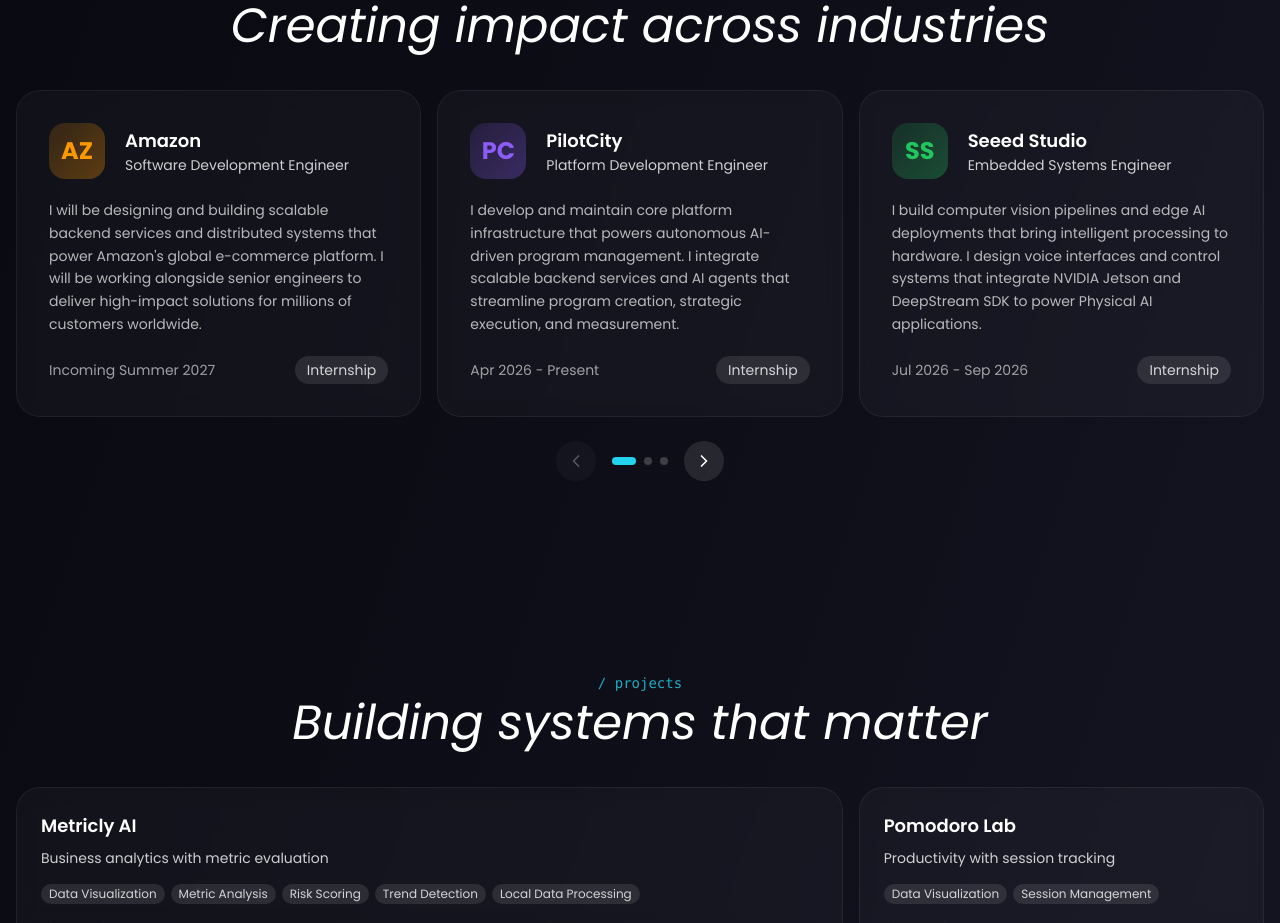
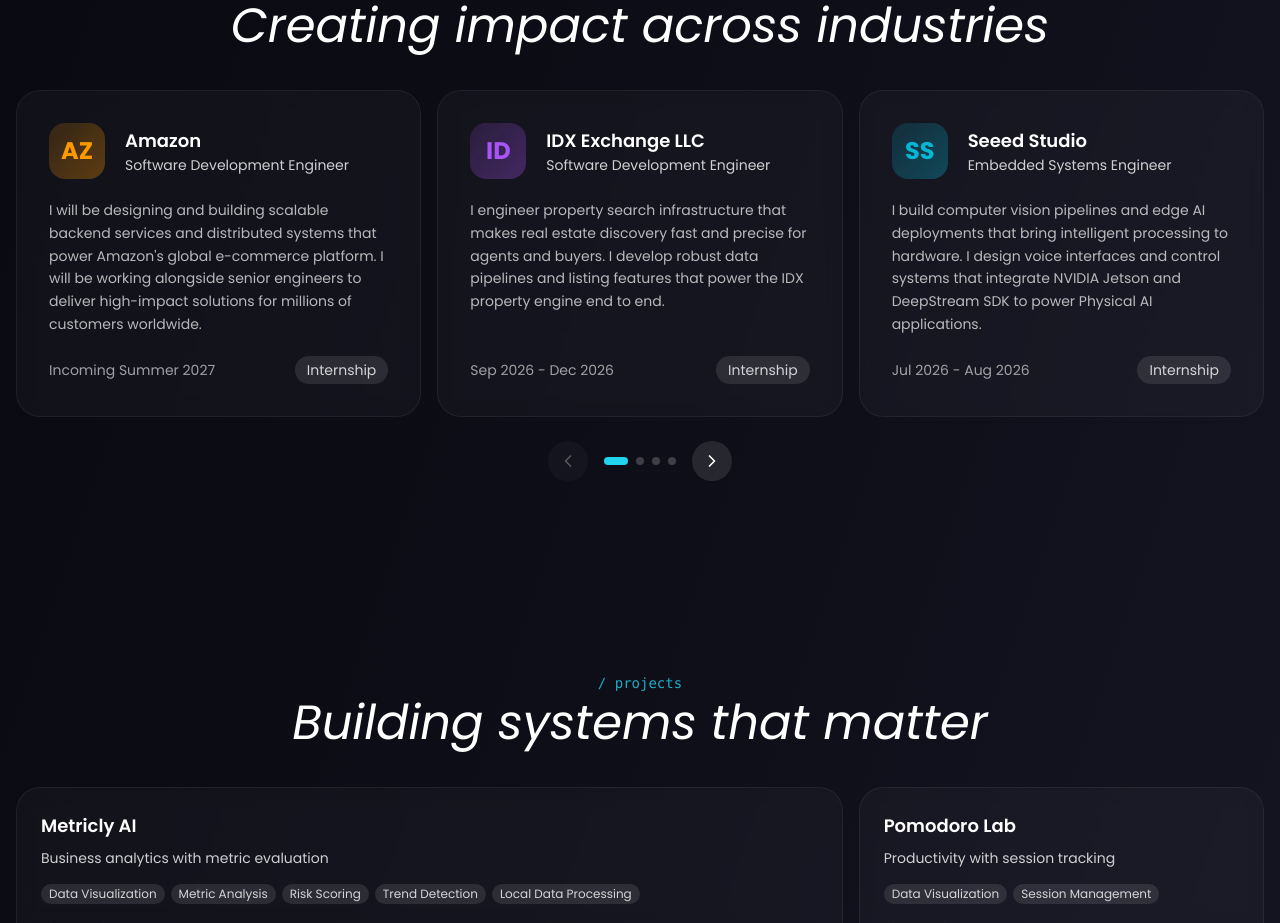
Before and after one commit to codexfang/portfolio, a React (Vite) app: page / in a window 1280 px wide. Shown: the part 920-1843 px from the top of the page. Built offline with nearby package versions, Linux system fonts and the light colour scheme; the HTML template or start-up script is replaced by a standard one.

Commit message:
Update experience entries with refined descriptions

```diff
--- a/src/components/ExperienceCarousel.tsx
+++ b/src/components/ExperienceCarousel.tsx
@@ -8,20 +8,24 @@ const experiences = [
     desc: 'I will be designing and building scalable backend services and distributed systems that power Amazon\'s global e-commerce platform. I will be working alongside senior engineers to deliver high-impact solutions for millions of customers worldwide.',
   },
   {
-    logo: 'PC', company: 'PilotCity', role: 'Platform Development Engineer', date: 'Apr 2026 - Present', type: 'Internship', color: '#8b5cf6',
-    desc: 'I develop and maintain core platform infrastructure that powers autonomous AI-driven program management. I integrate scalable backend services and AI agents that streamline program creation, strategic execution, and measurement.',
+    logo: 'ID', company: 'IDX Exchange LLC', role: 'Software Development Engineer', date: 'Sep 2026 - Dec 2026', type: 'Internship', color: '#a855f7',
+    desc: 'I engineer property search infrastructure that makes real estate discovery fast and precise for agents and buyers. I develop robust data pipelines and listing features that power the IDX property engine end to end.',
   },
   {
-    logo: 'SS', company: 'Seeed Studio', role: 'Embedded Systems Engineer', date: 'Jul 2026 - Sep 2026', type: 'Internship', color: '#22c55e',
+    logo: 'SS', company: 'Seeed Studio', role: 'Embedded Systems Engineer', date: 'Jul 2026 - Aug 2026', type: 'Internship', color: '#06b6d4',
     desc: 'I build computer vision pipelines and edge AI deployments that bring intelligent processing to hardware. I design voice interfaces and control systems that integrate NVIDIA Jetson and DeepStream SDK to power Physical AI applications.',
   },
   {
-    logo: 'LE', company: 'Lavner Education', role: 'AI/ML Instructor', date: 'June 2026 - Jul 2026', type: 'Full-time', color: '#10b981',
-    desc: 'I teach artificial intelligence and machine learning concepts to students of all levels. I develop curriculum that connects theoretical foundations with practical programming applications to inspire the next generation of technologists.',
+    logo: 'LE', company: 'Lavner Education', role: 'AI/ML Instructor', date: 'Jun 2026 - Jul 2026', type: 'Full-time', color: '#10b981',
+    desc: 'I teach AI/ML concepts and create robotics education programs that make intelligent systems accessible to young engineers every summer. I mentor students through hands-on robotics and AI projects that inspire real, lasting technical curiosity.',
+  },
+  {
+    logo: 'PC', company: 'PilotCity', role: 'Platform Development Engineer', date: 'Apr 2026', type: 'Internship', color: '#f43f5e',
+    desc: 'I architect internal operations tooling and digital infrastructure that keep startup teams working efficiently every single day. I craft robust platforms and workflows that streamline day-to-day operations at PilotCity from idea to full execution.',
   },
   {
     logo: 'SL', company: 'San Leandro 2050', role: 'Data Systems Engineer', date: 'Oct 2024 - May 2025', type: 'Internship', color: '#3b82f6',
-    desc: 'I designed reliable data pipelines and cloud-based infrastructure to support urban planning analytics. I turned raw municipal data into structured and actionable insights that informed community development and long-term strategic initiatives.',
+    desc: 'I designed reliable data pipelines and cloud-based infrastructure to support urban planning analytics. I turned raw municipal data into structured and actionable insights that informed community development and long-term strategic initiatives across the city.',
   },
 ]
 
```
